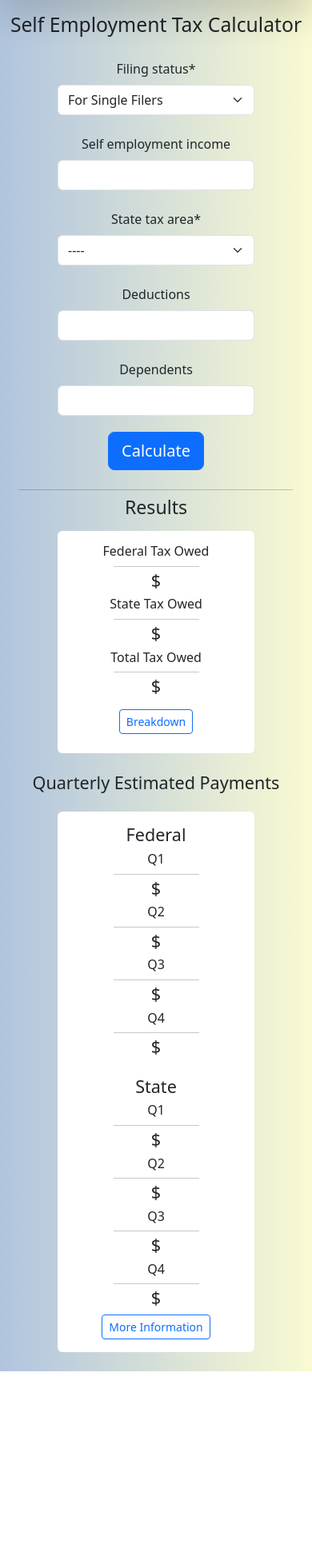
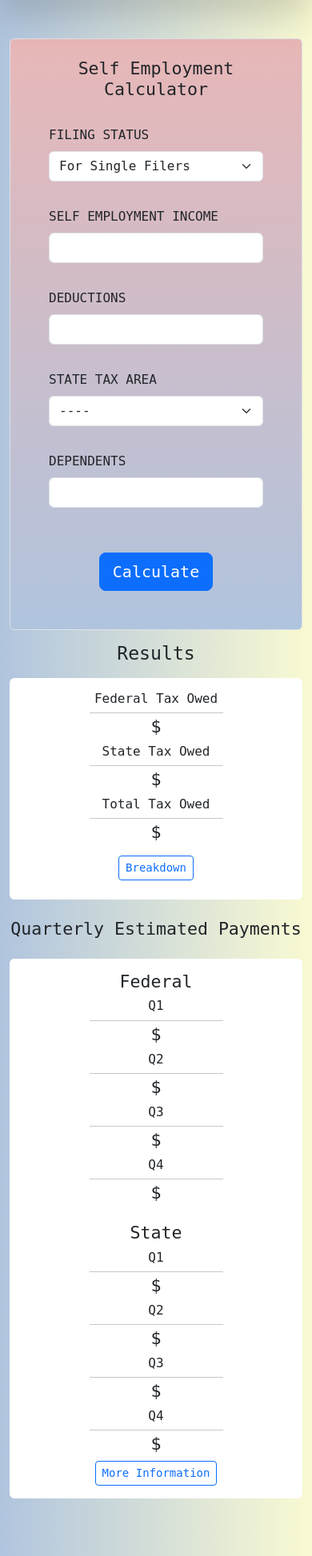
Before and after one commit to 0bscurity/estimatedTaxCalculator, a Django app: page /self-employment-tax-calculator/ in a window 390 px wide. Shown: the part 58-2004 px from the top of the page at 80% size. Before the commit the page ends 1773 px from the top, so only its background shows below. Run offline with Django 4.2, Linux system fonts and the light colour scheme; some libraries are stand-ins or nearby versions.

Commit message:
Reformatted Self Employment Calculator page. Also optimized for mobile devices as well as larger viewports.

```diff
--- a/estimate_payments/forms.py
+++ b/estimate_payments/forms.py
@@ -16,8 +16,8 @@ class BusinessCalculatorForm(forms.Form):
         ('head_of_household', 'For Head\'s of Households')
     )
 
-    filing_status = forms.ChoiceField(choices=FILING_STATUS)
-    self_employment_income = forms.DecimalField(required=False)
-    state_tax_area = forms.ChoiceField(choices=TAX_AREAS)
-    deductions = forms.DecimalField(required=False)
-    dependents = forms.IntegerField(required=False)
+    filing_status = forms.ChoiceField(choices=FILING_STATUS, required=False, label='FILING STATUS')
+    self_employment_income = forms.DecimalField(required=False, label='SELF EMPLOYMENT INCOME')
+    deductions = forms.DecimalField(required=False, label='DEDUCTIONS')
+    state_tax_area = forms.ChoiceField(choices=TAX_AREAS, required=False, label='STATE TAX AREA')
+    dependents = forms.IntegerField(required=False, label='DEPENDENTS')
--- a/estimatedTax/settings.py
+++ b/estimatedTax/settings.py
@@ -127,6 +127,8 @@ STATICFILES_DIRS = [
     os.path.join(BASE_DIR, "static"),
 ]
 
+USE_THOUSAND_SEPARATOR = True
+
 # Default primary key field type
 # https://docs.djangoproject.com/en/4.1/ref/settings/#default-auto-field
 
--- a/static/css/styles.css
+++ b/static/css/styles.css
@@ -1,4 +1,4 @@
-p {
+body {
     font-family: "JetBrains Mono Medium", monospace;
 }
 
--- a/templates/estimated_payments/home.html
+++ b/templates/estimated_payments/home.html
@@ -210,7 +210,7 @@
                                                     </svg>
                                                 </div>
                                                 <div class="solu_title">
-                                                    <h3>Individual Taxes Calculator</h3>
+                                                    <h3>Individual Tax Calculator</h3>
                                                 </div>
                                                 <div class="solu_description">
                                                     <p>
--- a/templates/estimated_payments/se-tax-calculator.html
+++ b/templates/estimated_payments/se-tax-calculator.html
@@ -4,27 +4,36 @@
 
 {% block content %}
 
-    <h2 class="text-center pt-3">Self Employment Tax Calculator</h2>
+    <div class="container-fluid mx-auto px-lg-5 py-5" style="font-family: 'JetBrains Mono Medium',monospace">
 
-    <div class="container mx-auto px-4 pt-3">
+        <div class="row">
+
+            <div class="col-sm-12 col-lg-4">
+
+                <div class="border rounded px-5 pt-4" style="background: linear-gradient(#e8b7b7, lightsteelblue)">
+
+                    <h4 class="text-center pb-4">Self Employment Calculator</h4>
 
                     <form method="post" class="text-center pb-4">
                         {% csrf_token %}
-            <div class="row px-5">
                         {% for field in form %}
-                    <div class="col-md-4 py-1" style="font-weight: 500">
+                            <div class="row pb-3 text-start" style="font-weight: 400">
                                 {{ field|as_crispy_field }}
                             </div>
                         {% endfor %}
+                        <input class="btn btn-primary btn-lg mt-4 mb-4" type="submit"
+                               value="Calculate">
+                    </form>
                 </div>
-            <input class="btn btn-primary btn-lg" type="submit" value="Calculate">
-        </form>
 
-        <hr class="mt-0 mb-2">
+            </div>
+
+
+            <div class="col-sm-12 col-lg-8 pt-3">
 
                 <h3 class="text-center">Results</h3>
 
-        <div class="rounded mb-4 py-3 px-3 mt-3 mx-5 text-center" style="background-color: white">
+                <div class="rounded mb-4 py-3 px-3 mt-3 mx-lg-5 text-center" style="background-color: white">
 
                     <div class="row">
 
@@ -155,7 +164,7 @@
 
                 <h4 class="text-center">Quarterly Estimated Payments</h4>
 
-        <div class="rounded py-3 px-3 my-4 mx-5 text-center" style="background-color: white">
+                <div class="rounded py-3 px-3 my-4 mx-lg-5 text-center" style="background-color: white">
 
                     <div class="row">
 
@@ -339,4 +348,9 @@
 
             </div>
 
+        </div>
+
+
+    </div>
+
 {% endblock %}
--- a/templates/navbar.html
+++ b/templates/navbar.html
@@ -1,5 +1,5 @@
 <nav class="navbar navbar-expand-lg shadow-lg border"
-     style="background: linear-gradient(.25turn, lightsteelblue, lightgoldenrodyellow); z-index: 999">
+     style="background: linear-gradient(.25turn, lightsteelblue, lightgoldenrodyellow); z-index: 999; font-family: 'JetBrains Mono Medium', monospace;">
     <div class="container-fluid">
         <button class="navbar-toggler" type="button" data-bs-toggle="collapse" data-bs-target="#navbarNav"
                 aria-controls="navbarNav" aria-expanded="false" aria-label="Toggle navigation">
```
Lines whose indentation alone changed are shown as unchanged.
